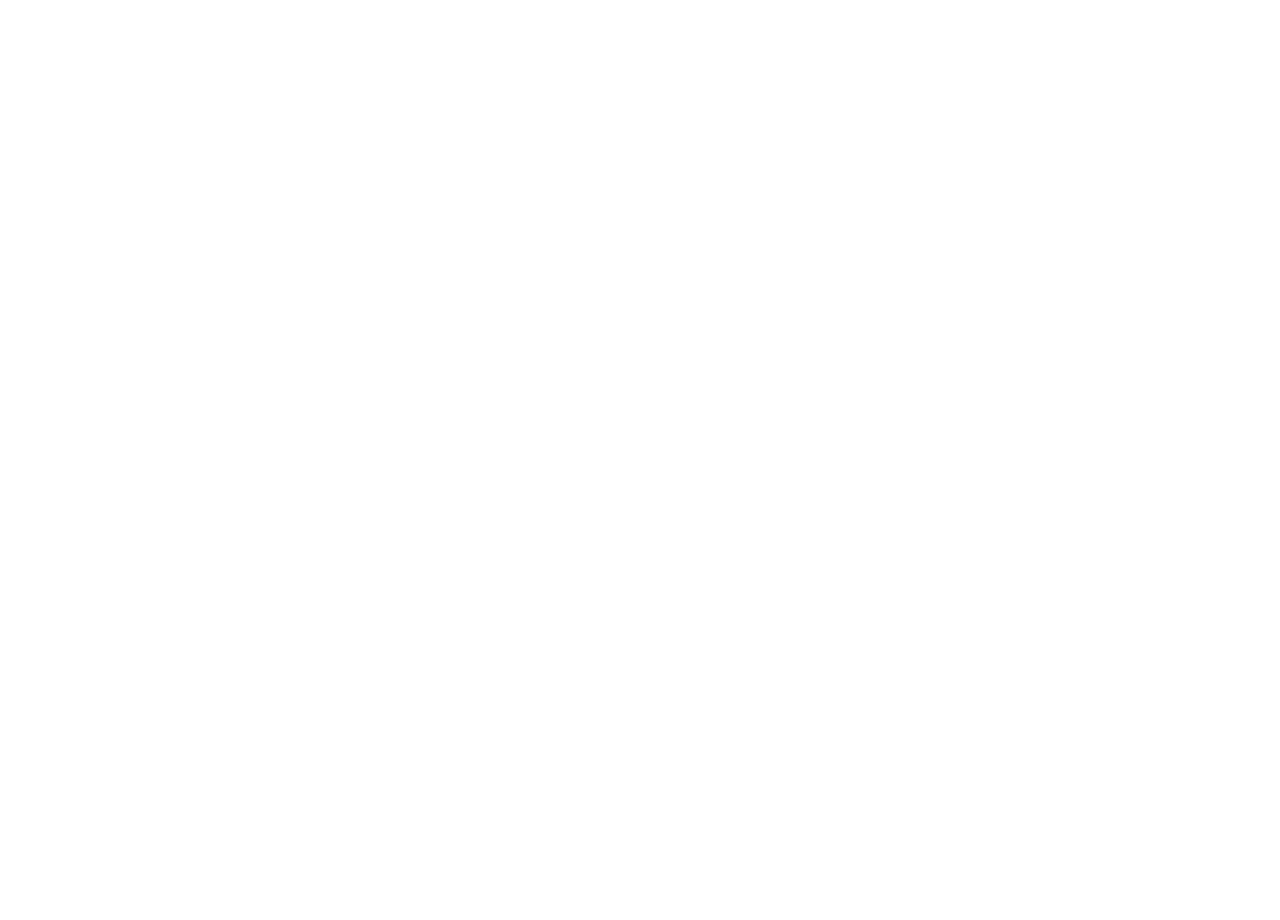
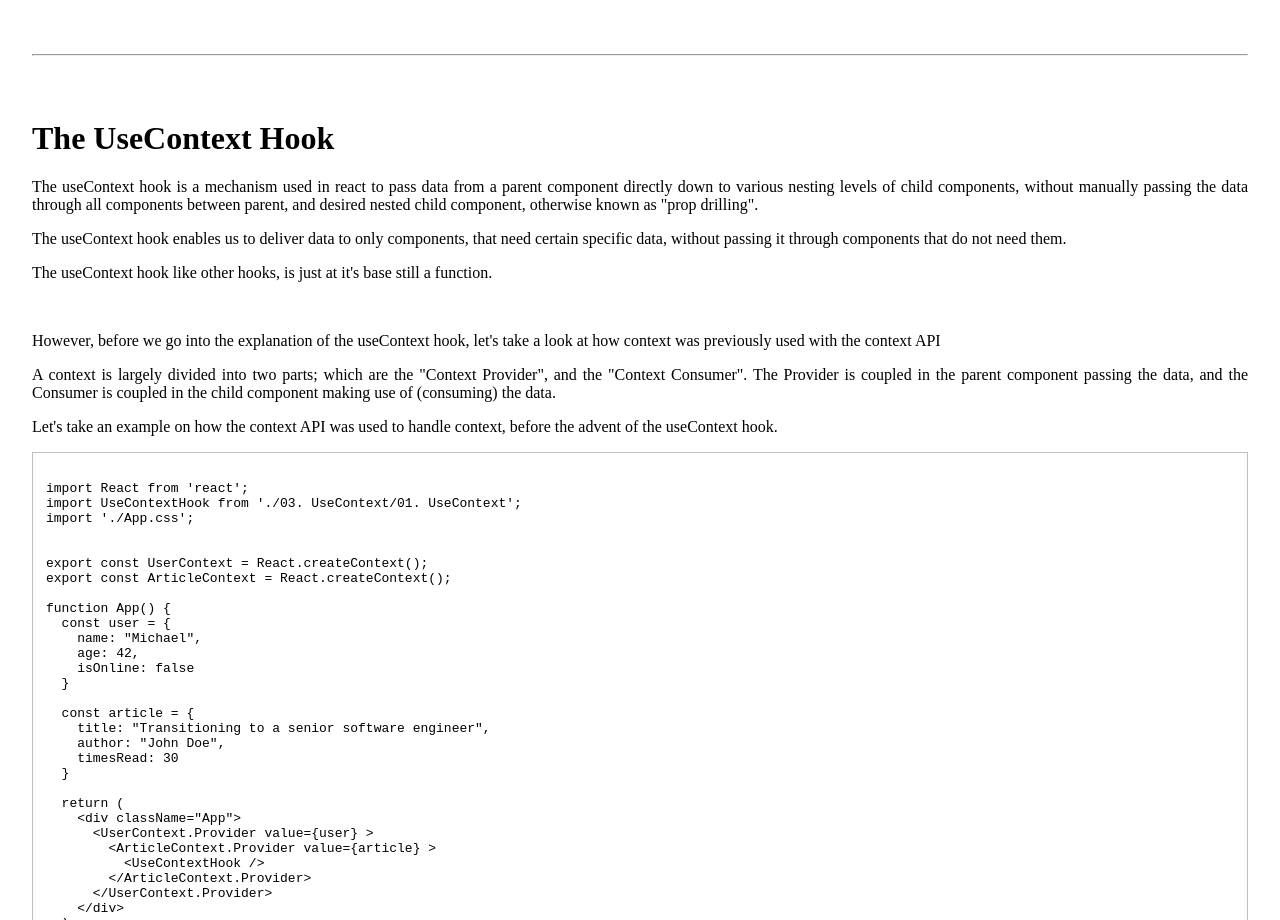
Before and after one commit to Hycient195/Learn-React-Hooks, a React (Create React App) app: page / in a window 1280 px wide. Shown: the part 1880-2800 px from the top of the page. Before the commit the page ends 1844 px from the top, so only its background shows below. Built offline with nearby package versions, Linux system fonts and the light colour scheme.

Commit message:
Completed useContext hook

```diff
--- /dev/null
+++ b/src/03. UseContext/00. Context_Child.js
@@ -0,0 +1,9 @@
+import SubContextChild from "./00. Sub_Context_child";
+
+export default function ContextChild(){
+  return(
+    <>
+      <SubContextChild />
+    </>
+  )
+}
--- /dev/null
+++ b/src/03. UseContext/00. Sub_Context_child.js
@@ -0,0 +1,27 @@
+import { UserContext, ArticleContext } from '../App';
+
+export default function SubContextChild(){
+  return(
+    <div>
+      <h2>Child Component Using Context Consumer</h2>
+      <UserContext.Consumer>
+        {(user) =>(
+          <fieldset>
+            <legend>From UserContext</legend>
+            <h3>Name - {user.name}</h3>
+            <h3>Age - {user.age}</h3>
+          </fieldset>
+        )}
+      </UserContext.Consumer>
+      <ArticleContext.Consumer>
+        {article =>(
+          <fieldset>
+            <legend>From ArticleContext</legend>
+            <h3>{article.title}</h3>
+            <h3>{article.author}</h3>
+          </fieldset>
+        )}
+      </ArticleContext.Consumer>
+    </div>
+  )
+}
--- /dev/null
+++ b/src/03. UseContext/00. Sub_Context_hook.js
@@ -0,0 +1,27 @@
+import { useContext } from 'react';
+import { UserContext, ArticleContext } from '../App';
+
+
+export default function SubContextHook(){
+  const userContextValue = useContext(UserContext);
+  const articleContextValue = useContext(ArticleContext);
+  return(
+    <>
+      <h2>Child Component Using Context Hook</h2>
+      {
+          <fieldset>
+            <legend>From UserContext</legend>
+            <h3>Name - {userContextValue.name}</h3>
+            <h3>Age - {userContextValue.age}</h3>
+          </fieldset>
+      }
+      {
+          <fieldset>
+            <legend>From ArticleContext</legend>
+            <h3>{articleContextValue.title}</h3>
+            <h3>{articleContextValue.author}</h3>
+          </fieldset>
+        }
+    </>
+  )
+}
--- /dev/null
+++ b/src/03. UseContext/01. UseContext.js
@@ -0,0 +1,208 @@
+import ContextChild from "./00. Context_Child"
+import SubContextHook from "./00. Sub_Context_hook"
+
+export default function UseContextHook(){
+  return(
+    <>
+      <h1>The UseContext Hook</h1>
+      <p>
+        The useContext hook is a mechanism used in react to pass data
+        from a parent component directly down to various nesting levels of child
+        components, without manually passing the data through all components
+        between parent, and desired nested child component, otherwise known as
+        "prop drilling".
+      </p>
+      <p>
+        The useContext hook enables us to deliver data to only components,
+        that need certain specific data, without passing it through components
+        that do not need them.
+      </p>
+      <p>
+        The useContext hook like other hooks, is just at it's base still a
+        function.
+      </p>
+      <br />
+      <p>
+        However, before we go into the explanation of the useContext hook, let's
+        take a look at how context was previously used with the context API
+      </p>
+      <p>
+        A context is largely divided into two parts; which are the "Context Provider",
+        and the "Context Consumer".  The Provider is coupled in  the parent component
+        passing the data, and
+        the Consumer is coupled in the child component making use of (consuming) the data.
+      </p>
+      <p>
+        Let's take an example on how the context API was used to handle context, before the
+        advent of the useContext hook.
+      </p>
+
+      <code>
+        <pre>
+          {
+            `
+import React from 'react';
+import UseContextHook from './03. UseContext/01. UseContext';
+import './App.css';
+
+
+export const UserContext = React.createContext();
+export const ArticleContext = React.createContext();
+
+function App() {
+  const user = {
+    name: "Michael",
+    age: 42,
+    isOnline: false
+  }
+
+  const article = {
+    title: "Transitioning to a senior software engineer",
+    author: "John Doe",
+    timesRead: 30
+  }
+
+  return (
+    <div className="App">
+      <UserContext.Provider value={user} >
+        <ArticleContext.Provider value={article} >
+          <UseContextHook />
+        </ArticleContext.Provider>
+      </UserContext.Provider>
+    </div>
+  );
+}
+
+export default App;
+            `
+          }
+        </pre>
+      </code>
+      <p>
+        From the example above, a context is created using the "React.createContext()"
+        method and exported. The provider property is called on the context, and a property "value"
+        is specified, receiving the value to be passed down to children compnents.
+      </p>
+      <p>
+        All components nested in a context provider have access to the value of that
+        context.
+      </p>
+      <p>
+        The child component reveiving the context value can be seen as shown below.
+      </p>
+
+      <code>
+        <pre>
+          {
+            `
+import { UserContext, ArticleContext } from '../App';
+
+export default function SubContextChild(){
+  return(
+    <div>
+      <h2>Sub Context Child</h2>
+      The component rendering this data follows the herirachy <br />
+      <strong>{App.js > 01. UseContext > 00. Context_Child.js > 00 Sub_Context_child.js}</strong>
+      <p>
+        The data rendered below, comes from App.js using React Context.
+      </p>
+      <UserContext.Consumer>
+        {(user) =>(
+          <fieldset>
+            <legend>From UserContext</legend>
+            <h3>Name - {user.name}</h3>
+            <h3>Age - {user.age}</h3>
+          </fieldset>
+        )}
+      </UserContext.Consumer>
+      <ArticleContext.Consumer>
+        {article =>(
+          <fieldset>
+            <legend>From ArticleContext</legend>
+            <h3>{article.title}</h3>
+            <h3>{article.author}</h3>
+          </fieldset>
+        )}
+      </ArticleContext.Consumer>
+    </div>
+  )
+}
+            `
+          }
+        </pre>
+      </code>
+
+      <p>
+        The context exported from "App.js" is then imported in our component {`<SubContextChild/>`},
+        its "Consumer" property is used.
+      </p>
+      <p>
+        The {`<UserContext.Consumer>`} component using a render props pattern, gets access to
+        the data passed from the context provider in "App.js", and passes the data down using
+        render props anonymous function, which return the conent to be rendered to the DOM.
+      </p>
+      <p>
+        Now, let's fast forward, the "useContext" hook, makes rendering context values in child
+        component my minimizing the verbose syntax used above in the context consumer.
+      </p>
+      <p>
+        Let's see how the useContext hook simplifies the verbose syntax used above.
+      </p>
+
+      <code>
+        <pre>
+          {
+            `
+import { useContext } from 'react';
+import { UserContext, ArticleContext } from '../App';
+
+
+export default function SubContextHook(){
+  const userContextValue = useContext(UserContext);
+  const articleContextValue = useContext(ArticleContext);
+  return(
+    <>
+      <h2>Child Component Using Context Hook</h2>
+      {
+        <fieldset>
+          <legend>From UserContext</legend>
+          <h3>Name - {userContextValue.name}</h3>
+          <h3>Age - {userContextValue.age}</h3>
+        </fieldset>
+      }
+      {
+        <fieldset>
+          <legend>From ArticleContext</legend>
+          <h3>{articleContextValue.title}</h3>
+          <h3>{articleContextValue.author}</h3>
+        </fieldset>
+      }
+    </>
+  )
+}
+            `
+          }
+        </pre>
+      </code>
+      <p>
+        The useContext is called and the context exported from App.js is
+        passed to it as input argument, and it returns the data passed
+        from the context profider, and is rendered in the component.
+        Simple, and pretty straighforward.
+      </p>
+      <p>
+        The outputs of both methods used above are as shown below.
+      </p>
+      <br />
+
+      The component rendering this data follows the herirachy <br />
+      <strong>{`App.js > 01. UseContext > 00. Context_Child.js > 00 Sub_Context_child.js`}</strong>
+      <p>
+        The data rendered below, comes from App.js using React Context.
+      </p>
+
+      <ContextChild />
+      <SubContextHook />
+    </>
+  )
+}
--- a/src/App.js
+++ b/src/App.js
@@ -1,13 +1,37 @@
+import React from 'react';
 import UseEffectCleanup from './02. UseEffect/04. UseEffect_Clenup';
+import UseContextHook from './03. UseContext/01. UseContext';
 import './App.css';
 
 
+export const UserContext = React.createContext();
+export const ArticleContext = React.createContext();
+
 function App() {
+  const user = {
+    name: "Michael",
+    age: 42,
+    isOnline: false
+  }
+
+  const article = {
+    title: "Transitioning to a senior software engineer",
+    author: "John Doe",
+    timesRead: 30
+  }
+
   return (
     <div className="App">
       <h1 className="title centralize">React Hooks</h1>
       <hr />
       <UseEffectCleanup />
+      <hr />
+      <UserContext.Provider value={user} >
+        <ArticleContext.Provider value={article} >
+          <UseContextHook />
+        </ArticleContext.Provider>
+      </UserContext.Provider>
+
       {/* <BrowserRouter>
         <Routes>
           <Route index element={<Home/>} />
--- a/src/index.css
+++ b/src/index.css
@@ -90,3 +90,7 @@
   border: 1px solid silver;
   padding: 1em;
 }
+
+hr{
+  margin: 4em 0;
+}
```
